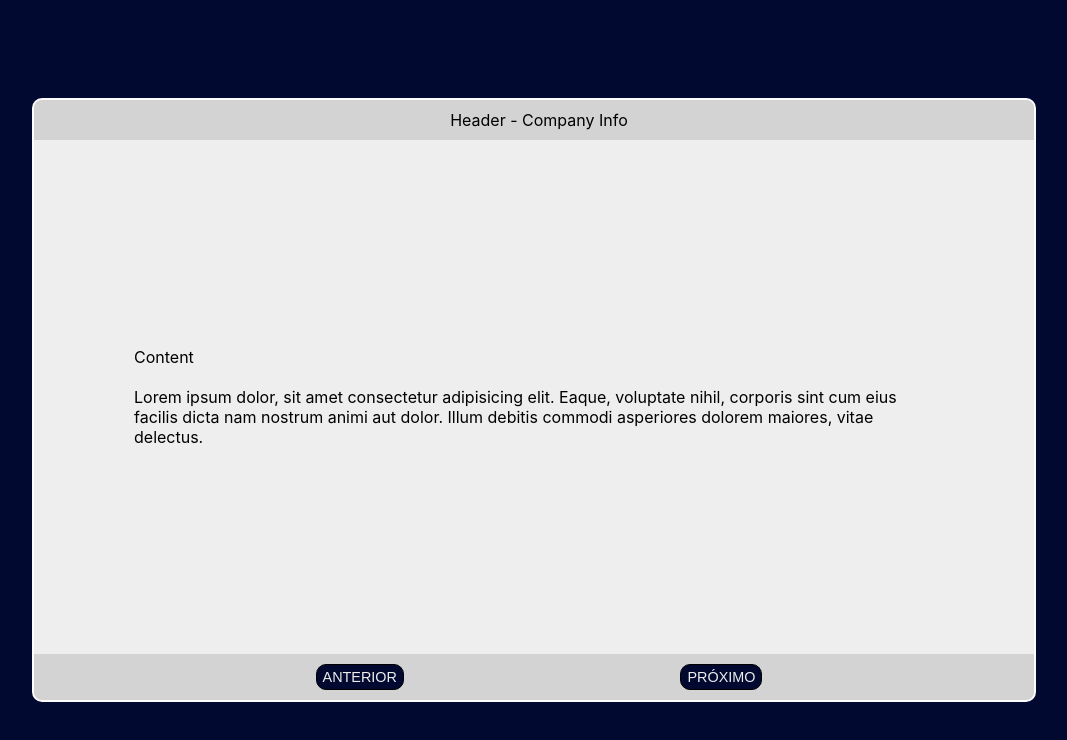
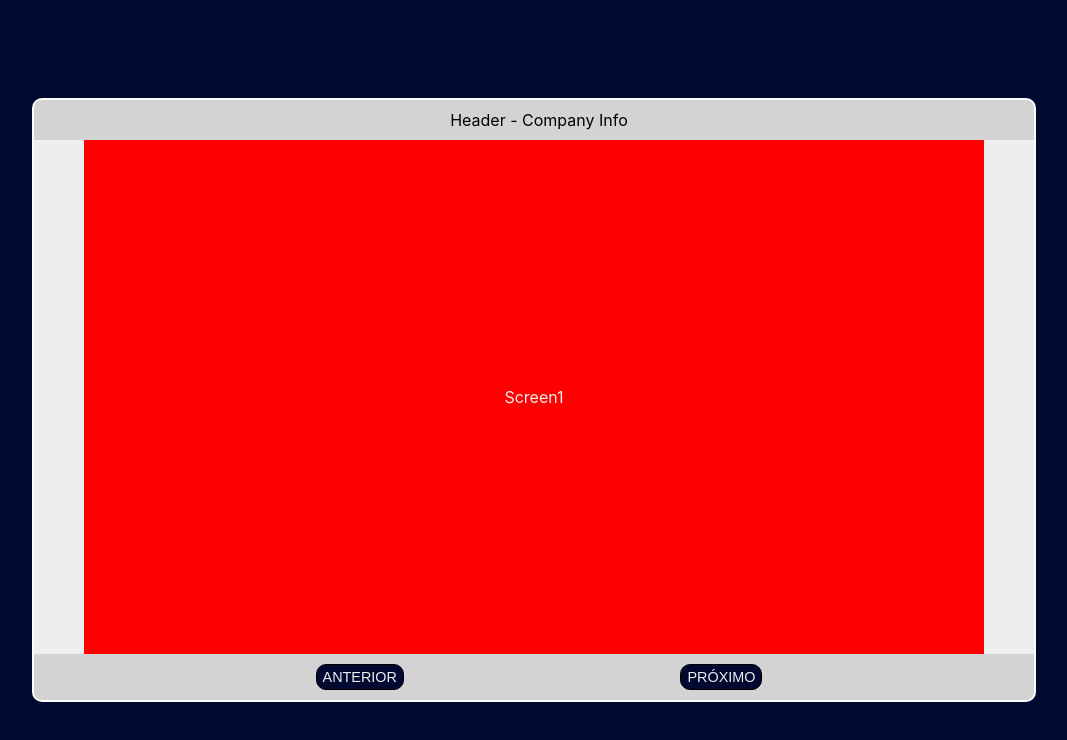
Before and after one commit to CapitaoDAreia/e-learning, a React (Create React App) app: page /screen1 in a window 1280 px wide. Shown: the top 740 px of the page, without its empty margins (106-1173 px from the left). Built offline with nearby package versions, Linux system fonts and the light colour scheme; the HTML template or start-up script is replaced by a standard one.

Commit message:
DEV: Thinking in navigation scheme

```diff
--- a/package.json
+++ b/package.json
@@ -13,6 +13,7 @@
     "@types/styled-components": "^5.1.26",
     "react": "^18.2.0",
     "react-dom": "^18.2.0",
+    "react-router-dom": "^6.4.2",
     "react-scripts": "5.0.1",
     "styled-components": "^5.3.6",
     "typescript": "^4.8.4",
--- a/src/App.tsx
+++ b/src/App.tsx
@@ -1,10 +1,13 @@
 import React from 'react';
+import { BrowserRouter } from 'react-router-dom'
 
 import GlobalStructure from './Components/Structurals/GlobalStructure.component';
 
 function App() {
   return (
-    <GlobalStructure />
+    <BrowserRouter>
+      <GlobalStructure />
+    </BrowserRouter>
   );
 }
 
--- a/src/Components/Basics/GlobalButton.component.tsx
+++ b/src/Components/Basics/GlobalButton.component.tsx
@@ -1,7 +1,7 @@
 import styled from "styled-components";
 
 type GlobalButtonProps = {
-    label: string
+    label: string,
 }
 
 const GlobalButtonComponent = styled.button`
@@ -28,7 +28,7 @@ const GlobalButtonComponent = styled.button`
 
 const GlobalButton = (props: GlobalButtonProps) => {
     return (
-        <GlobalButtonComponent>
+        <GlobalButtonComponent onClick={()=>{console.log(props.label)}} >
             {props.label}
         </GlobalButtonComponent>
     )
--- a/src/Components/Structurals/GlobalContent.component.tsx
+++ b/src/Components/Structurals/GlobalContent.component.tsx
@@ -1,9 +1,14 @@
 import React from "react";
+import { Routes, Route } from 'react-router-dom';
 
 import styled from "styled-components";
+import ScreenTest1 from "../../Views/ScreenTest1";
+import ScreenTest2 from "../../Views/ScreenTest2";
+
 
 const GlobalContentComponent = styled.div`
-    width: 80%;
+    width: 90%;
+    height: 100%;
     align-self: center;
 
 `;
@@ -11,15 +16,10 @@ const GlobalContentComponent = styled.div`
 const GlobalContent = () => {
     return (
         <GlobalContentComponent>
-            <div>
-                Content
-            </div>
-            <br/>
-            <div>
-                Lorem ipsum dolor, sit amet consectetur adipisicing elit.
-                Eaque, voluptate nihil, corporis sint cum eius facilis dicta nam nostrum animi aut dolor.
-                Illum debitis commodi asperiores dolorem maiores, vitae delectus.
-            </div>
+            <Routes>
+                <Route path="/screen2" element={<ScreenTest2 />} />
+                <Route path="/screen1" element={<ScreenTest1 />} />
+            </Routes>
         </GlobalContentComponent>
     )
 }
--- /dev/null
+++ b/src/Views/ScreenTest1.tsx
@@ -0,0 +1,26 @@
+import React from "react";
+
+import styled from "styled-components";
+
+const ScreenTestComponent1 = styled.div`
+    background-color: red;
+    color: #eeeeee;
+    width: 100%;
+    height: 100%;
+
+    display: flex;
+    justify-content: center;
+    align-items: center;
+`;
+
+const ScreenTest1 = () => {
+    return (
+        <ScreenTestComponent1>
+            <div>
+                Screen1
+            </div>
+        </ScreenTestComponent1>
+    )
+}
+
+export default ScreenTest1
--- /dev/null
+++ b/src/Views/ScreenTest2.tsx
@@ -0,0 +1,26 @@
+import React from "react";
+
+import styled from "styled-components";
+
+const ScreenTestComponent2 = styled.div`
+    background-color: red;
+    color: #eeeeee;
+    width: 100%;
+    height: 100%;
+
+    display: flex;
+    justify-content: center;
+    align-items: center;
+`;
+
+const ScreenTest2 = () => {
+    return (
+        <ScreenTestComponent2>
+            <div>
+                Screen2
+            </div>
+        </ScreenTestComponent2>
+    )
+}
+
+export default ScreenTest2
```
Also changed, not shown: src/Components/Structurals/GlobalFooter.component.tsx (+5 -3 lines), 1 other file (tests, documents, lock files or other folders).
